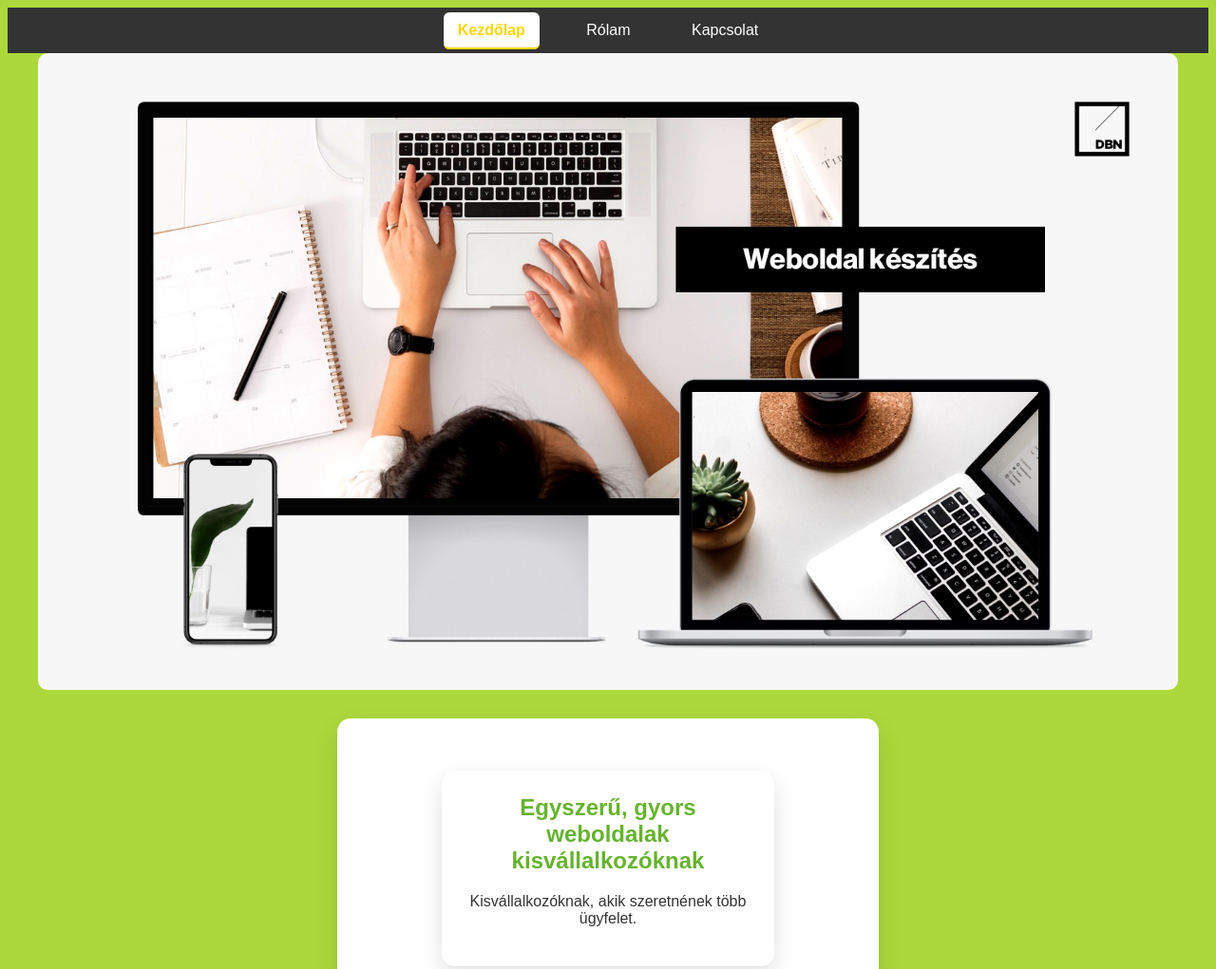
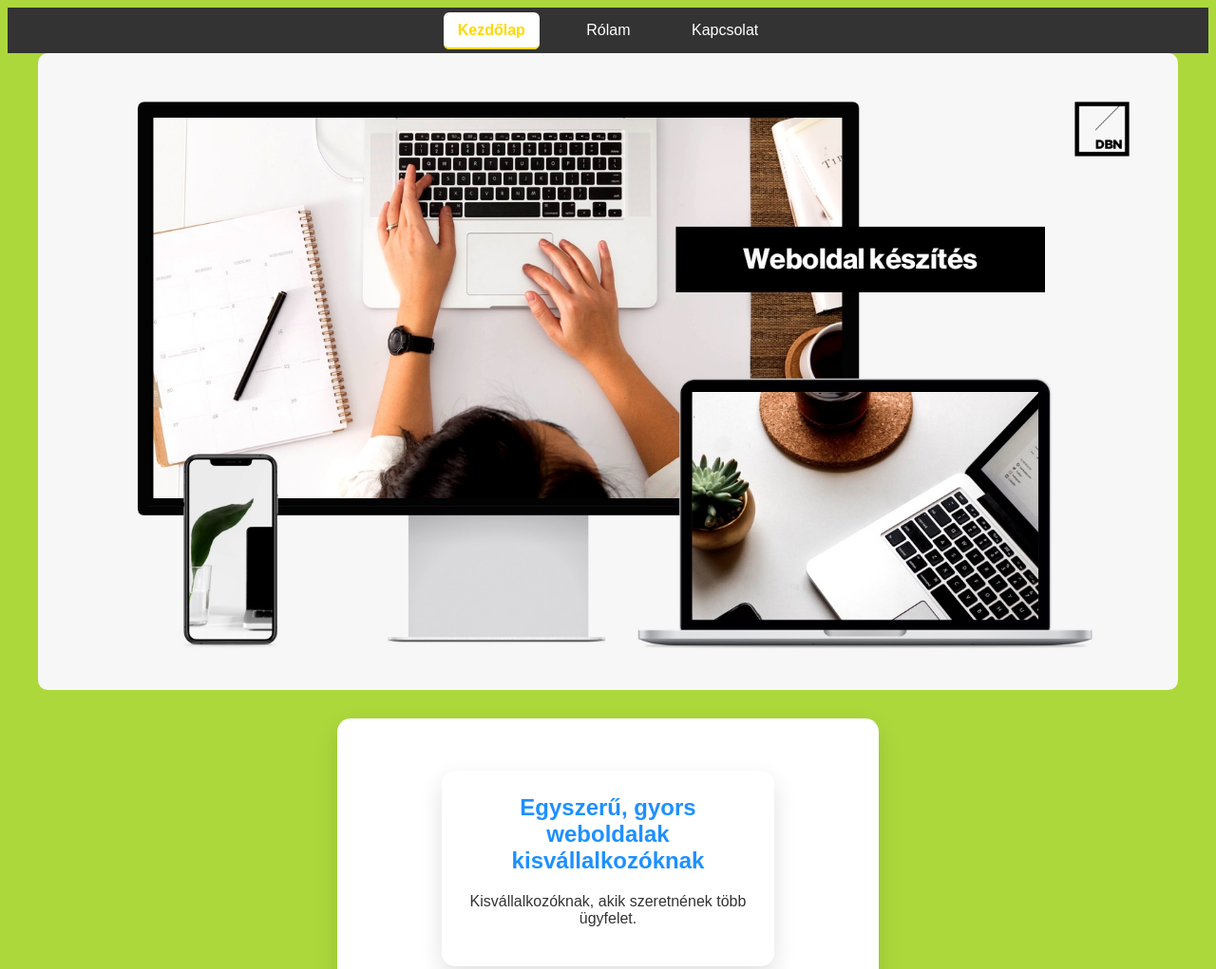
Before and after one commit to Tamas321321/weboldal, a plain HTML site: page index.html in a window 1280 px wide. Shown: the top 1021 px of the page at 95% size. Drawn offline with Linux system fonts and the light colour scheme.

Commit message:
Update style.css

```diff
--- a/style.css
+++ b/style.css
@@ -213,7 +213,7 @@ li {
   margin: 0 auto 20px auto;
 }
 :root {
-  --main-color: #66b32e;
+  --main-color: #1e90ff;
 }
 h1, h2, h3 {
   color: var(--main-color);
```
